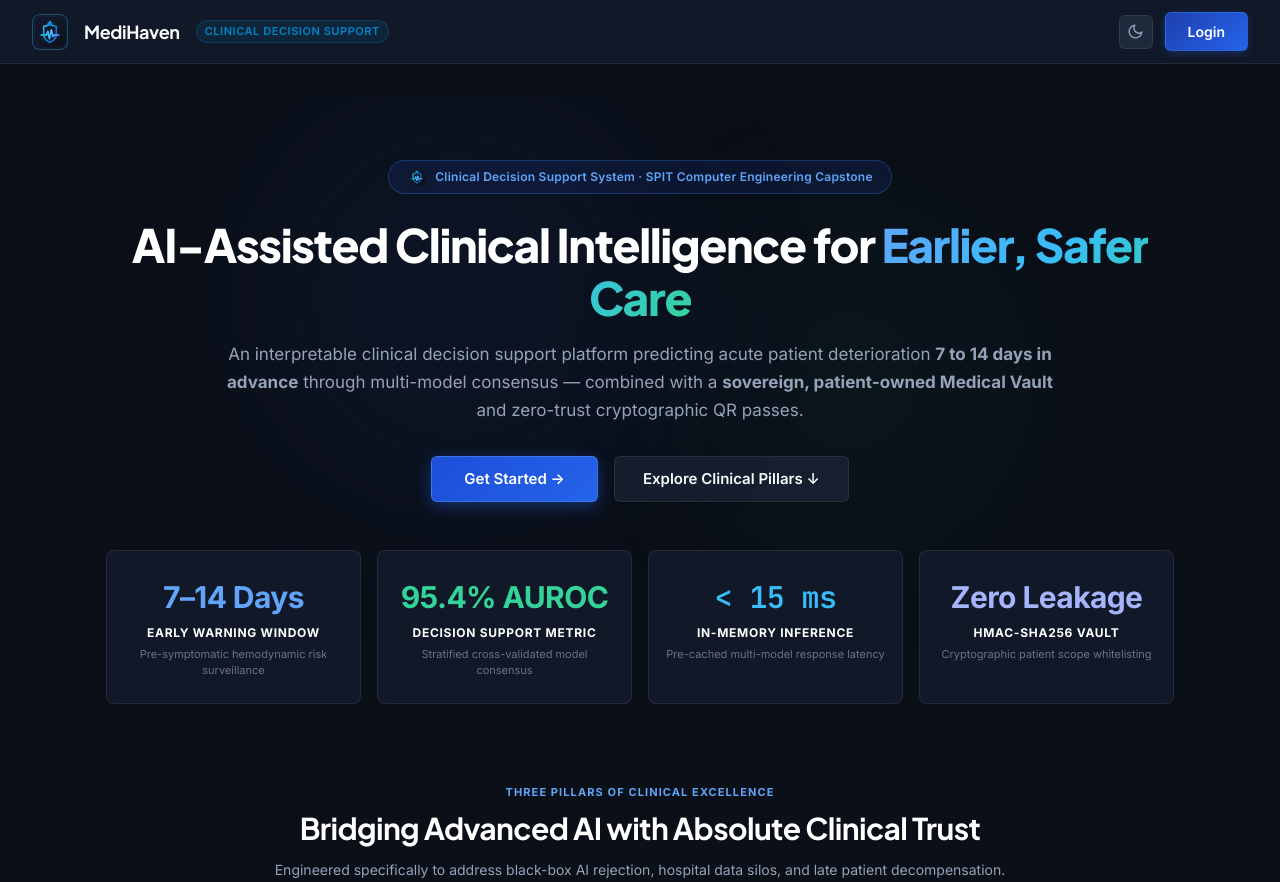
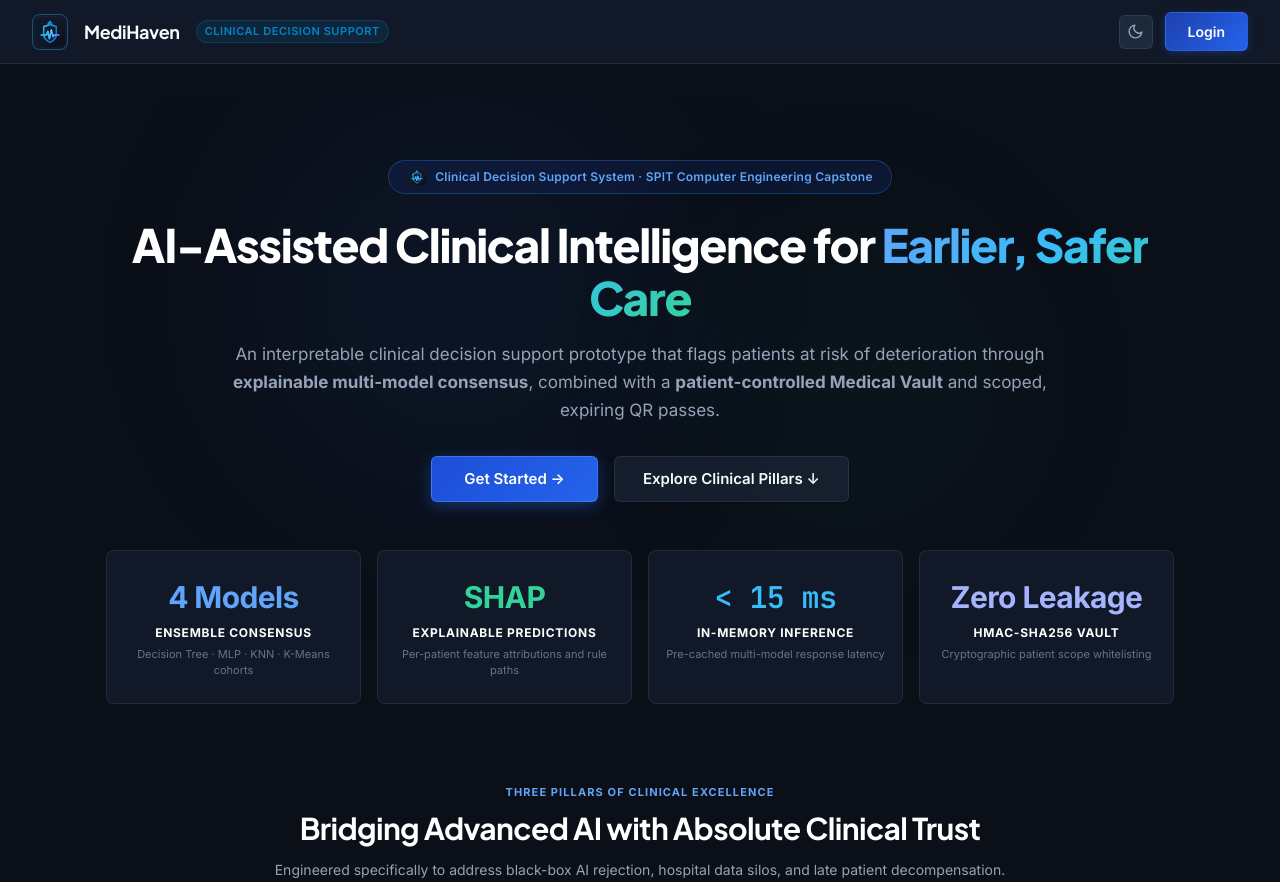
Before and after one commit to param7862989-ops/MediH, a Flask app: page / in a window 1280 px wide. Shown: the top 882 px of the page. Run offline with Flask 3, Linux system fonts and the light colour scheme; parts of the project's set-up code (start-up, migrations or seed data) failed here and were passed over.

Commit message:
fix(landing): replace unsupported claims on the public landing page
Removes the unsourced 95.4% AUROC figure and the 7-14 day prediction claim; the stat cards now describe the 4-model ensemble and SHAP explanations.

```diff
--- a/templates/landing.html
+++ b/templates/landing.html
@@ -23,9 +23,9 @@
       </h1>
 
       <p class="hero-description animate-fade-in-3">
-        An interpretable clinical decision support platform predicting acute patient deterioration <strong>7 to 14 days
-          in advance</strong> through multi-model consensus — combined with a <strong>sovereign, patient-owned Medical
-          Vault</strong> and zero-trust cryptographic QR passes.
+        An interpretable clinical decision support prototype that flags patients at risk of deterioration through
+          <strong>explainable multi-model consensus</strong>, combined with a <strong>patient-controlled Medical
+          Vault</strong> and scoped, expiring QR passes.
       </p>
 
       <div class="hero-cta-group animate-fade-in-4">
@@ -40,14 +40,14 @@
       <!-- Verified Clinical Telemetry Stat Counters -->
       <div class="hero-stats-grid animate-fade-in-5">
         <div class="stat-card">
-          <div class="stat-number cobalt-text">7–14 Days</div>
-          <div class="stat-label">Early Warning Window</div>
-          <div class="stat-subtext">Pre-symptomatic hemodynamic risk surveillance</div>
+          <div class="stat-number cobalt-text">4 Models</div>
+          <div class="stat-label">Ensemble Consensus</div>
+          <div class="stat-subtext">Decision Tree · MLP · KNN · K-Means cohorts</div>
         </div>
         <div class="stat-card">
-          <div class="stat-number emerald-text">95.4% AUROC</div>
-          <div class="stat-label">Decision Support Metric</div>
-          <div class="stat-subtext">Stratified cross-validated model consensus</div>
+          <div class="stat-number emerald-text">SHAP</div>
+          <div class="stat-label">Explainable Predictions</div>
+          <div class="stat-subtext">Per-patient feature attributions and rule paths</div>
         </div>
         <div class="stat-card">
           <div class="stat-number mono sky-text">&lt; 15 ms</div>
```
